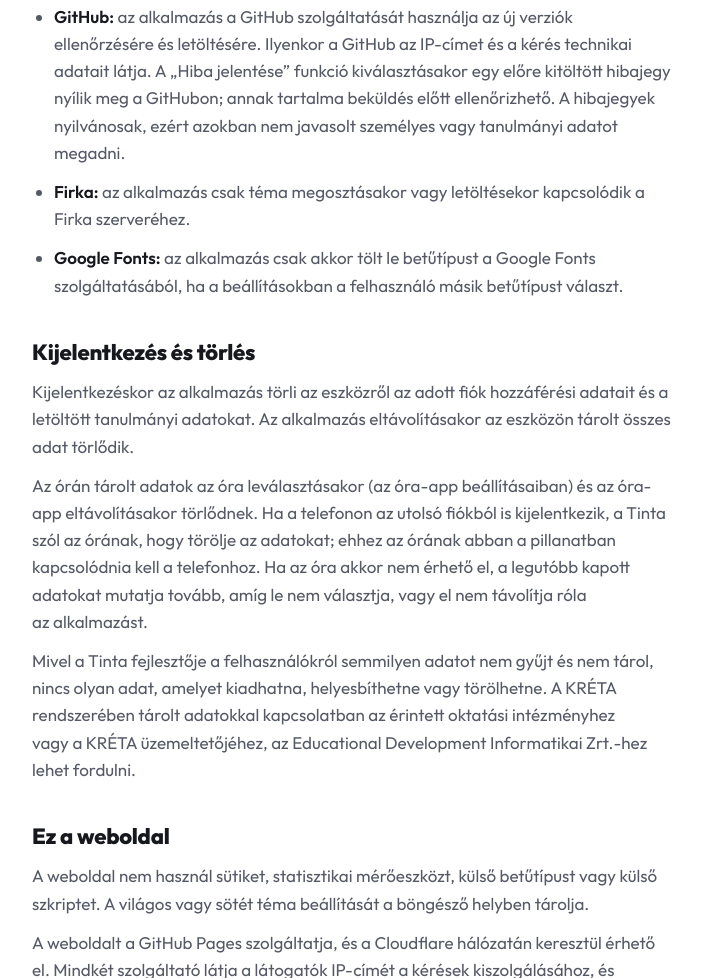
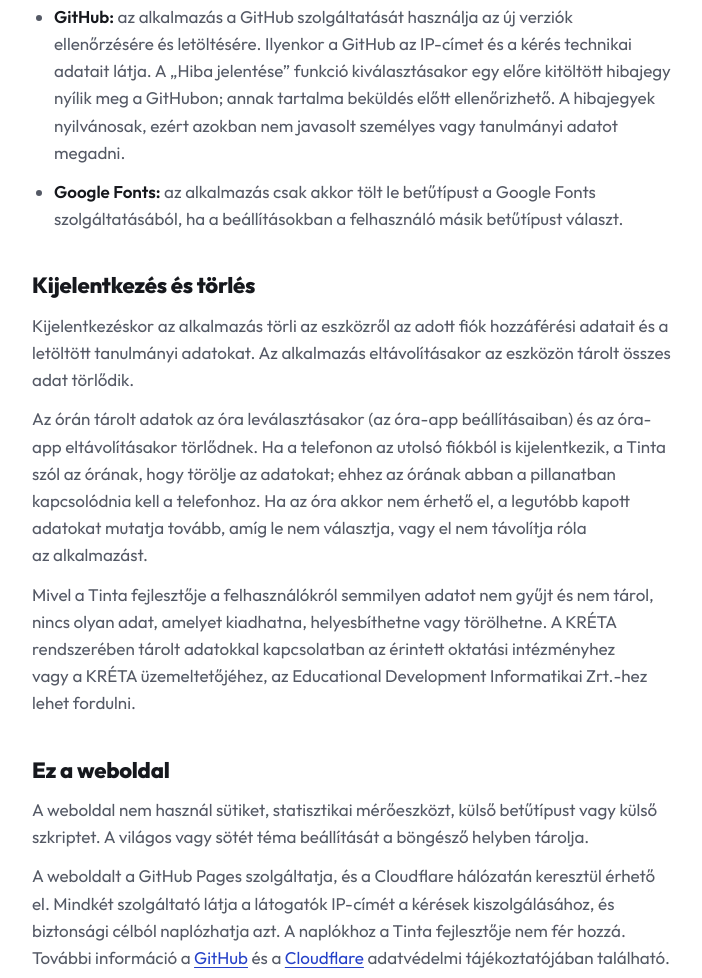
Before and after one commit to Pacuka/tinta-site, a plain HTML site: page adatvedelem.html in a window 1280 px wide. Shown: the part 2338-3316 px from the top of the page, without its empty margins (288-990 px from the left). Drawn offline with Linux system fonts and the light colour scheme.

Commit message:
adatvédelem: Firka-témamegosztás kivéve (az appban nem érhető el)
Co-Authored-By: Claude Opus 5.5 <noreply@anthropic.com>

```diff
--- a/adatvedelem.html
+++ b/adatvedelem.html
@@ -75,7 +75,6 @@
     <p>Az alábbi szolgáltatásokhoz történő kapcsolódás során a szolgáltatók megismerhetik a kapcsolat technikai adatait, például az IP-címet.</p>
     <ul>
       <li><strong>GitHub:</strong> az alkalmazás a GitHub szolgáltatását használja az új verziók ellenőrzésére és letöltésére. Ilyenkor a GitHub az IP-címet és a kérés technikai adatait látja. A „Hiba jelentése” funkció kiválasztásakor egy előre kitöltött hibajegy nyílik meg a GitHubon; annak tartalma beküldés előtt ellenőrizhető. A hibajegyek nyilvánosak, ezért azokban nem javasolt személyes vagy tanulmányi adatot megadni.</li>
-      <li><strong>Firka:</strong> az alkalmazás csak téma megosztásakor vagy letöltésekor kapcsolódik a Firka szerveréhez.</li>
       <li><strong>Google Fonts:</strong> az alkalmazás csak akkor tölt le betűtípust a Google Fonts szolgáltatásából, ha a beállításokban a felhasználó másik betűtípust választ.</li>
     </ul>
 
```
